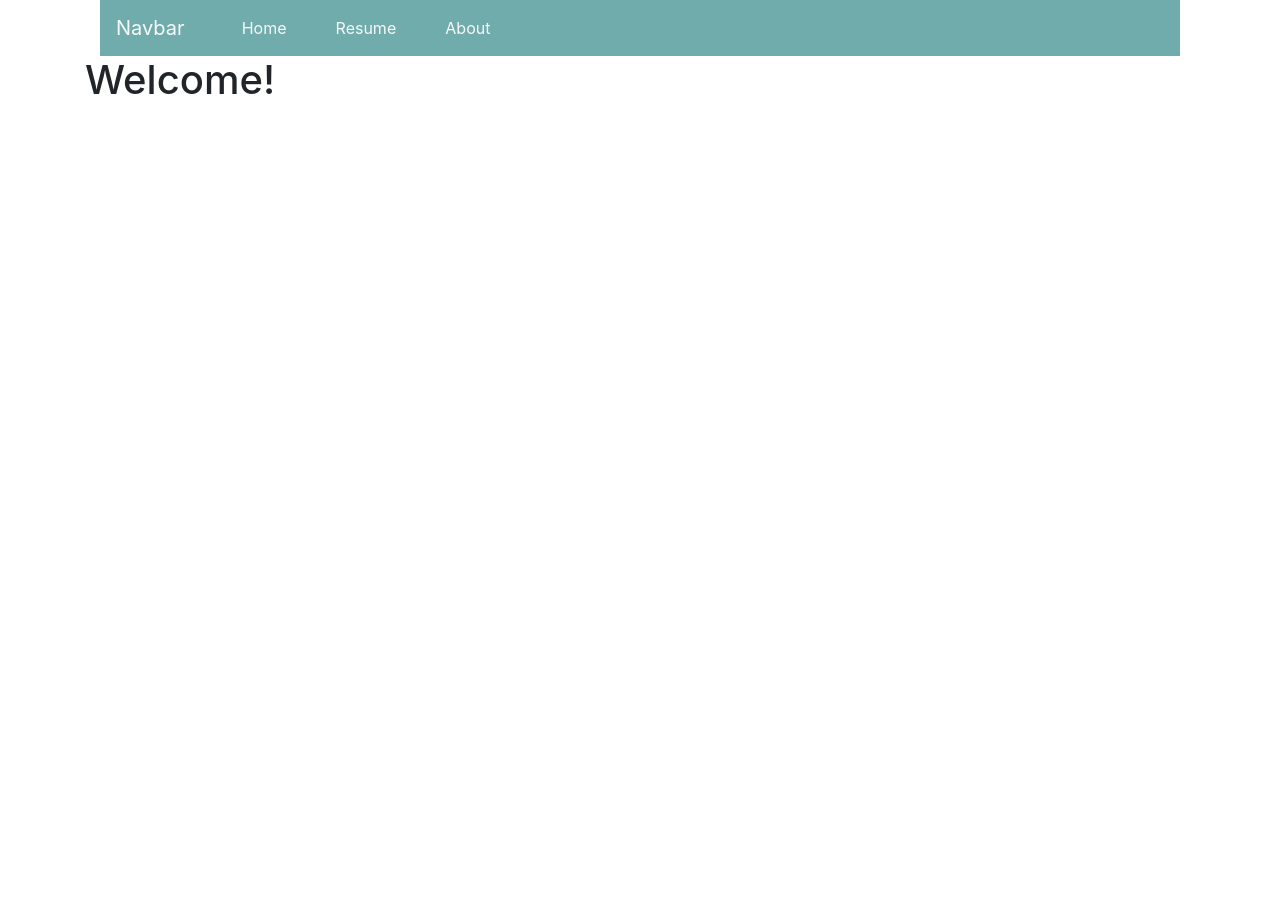
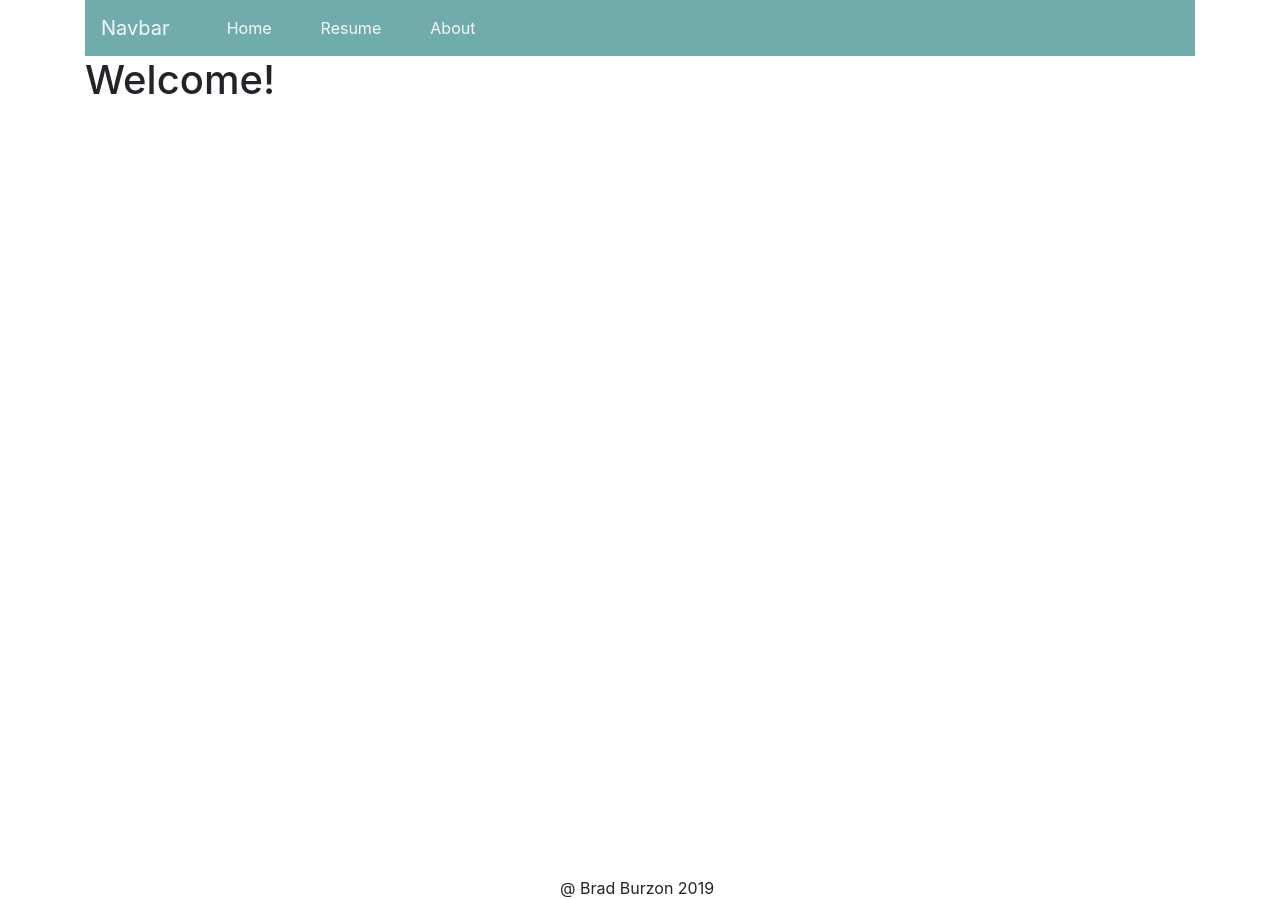
Before and after one commit to bradburzon/BradBurzon, a Jekyll site: the page built from index.md, in a window 1280 px wide. Built offline with Jekyll 4.4.1, drawn with Linux system fonts in a browser that asks for light colours; nearby versions of some CDN libraries.

Commit message:
created basic footer

```diff
--- /dev/null
+++ b/_includes/footer.html
@@ -0,0 +1,8 @@
+<footer class="footer fixed-bottom container">
+
+    <div class="row">
+      <div class="col-sm offset-sm-5">
+        @ Brad Burzon 2019
+        </div>
+    </div>
+</footer>
--- a/_includes/header.html
+++ b/_includes/header.html
@@ -8,5 +8,4 @@
   <script src="https://code.jquery.com/jquery-3.2.1.slim.min.js" integrity="sha384-KJ3o2DKtIkvYIK3UENzmM7KCkRr/rE9/Qpg6aAZGJwFDMVNA/GpGFF93hXpG5KkN" crossorigin="anonymous"></script>
   <script src="https://cdnjs.cloudflare.com/ajax/libs/popper.js/1.11.0/umd/popper.min.js" integrity="sha384-b/U6ypiBEHpOf/4+1nzFpr53nxSS+GLCkfwBdFNTxtclqqenISfwAzpKaMNFNmj4" crossorigin="anonymous"></script>
   <script src="https://maxcdn.bootstrapcdn.com/bootstrap/4.0.0-beta/js/bootstrap.min.js" integrity="sha384-h0AbiXch4ZDo7tp9hKZ4TsHbi047NrKGLO3SEJAg45jXxnGIfYzk4Si90RDIqNm1" crossorigin="anonymous"></script>
-
 </head>
--- a/_includes/navigation.html
+++ b/_includes/navigation.html
@@ -6,7 +6,7 @@
     </button>
     <div class="collapse navbar-collapse" id="navbarSupportedContent">
       <ul class="navbar-nav mr-auto">
-        <li class="nav-item offset-2">
+        <li class="nav-item offset-md-2">
           <a class="nav-link text-light" href="#">Home</a>
         </li>
         <li class="nav-item offset-md-2">
--- a/_layouts/default.html
+++ b/_layouts/default.html
@@ -2,9 +2,10 @@
 <html lang="en">
 {% include header.html %}
 <body>
+    {% include navigation.html %}
   <div class="container">
-    {% include navigation.html %}
     {{ content }}
   </div>
+  {% include footer.html %}
 </body>
 </html>
```
